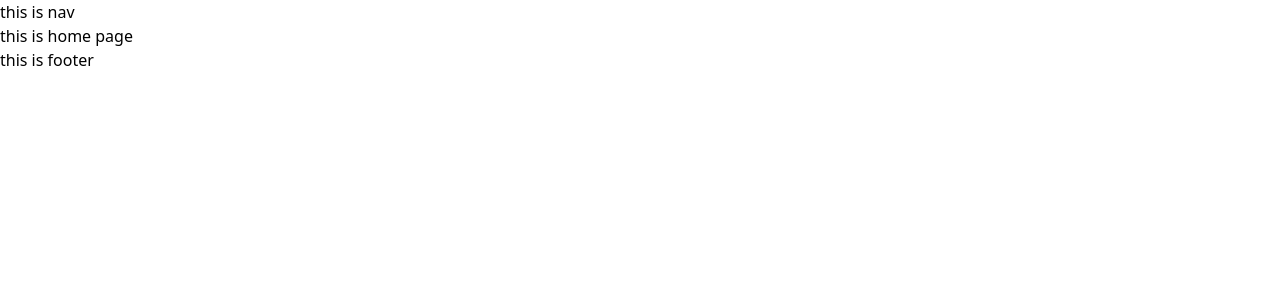
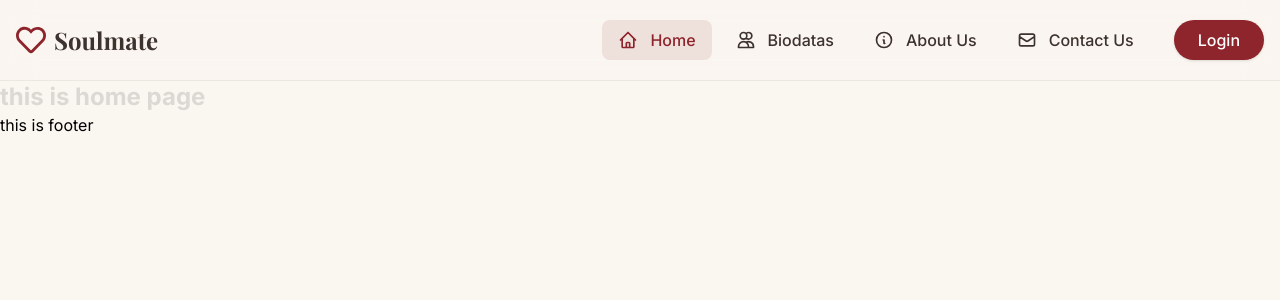
Before and after one commit to ana-yet/soulmate-client, a React (Vite) app: page / in a window 1280 px wide. Shown: the top 300 px of the page. Built offline with nearby package versions, Linux system fonts and the light colour scheme; a web font is replaced by a local one.

Commit message:
desing the navbar error fixed: the custom color error for the string navbar desinged with some route and login button

```diff
--- a/package.json
+++ b/package.json
@@ -14,10 +14,12 @@
     "@tanstack/react-query": "^5.82.0",
     "axios": "^1.10.0",
     "firebase": "^11.10.0",
+    "prop-types": "^15.8.1",
     "react": "^19.1.0",
     "react-dom": "^19.1.0",
     "react-hook-form": "^7.60.0",
     "react-hot-toast": "^2.5.2",
+    "react-icons": "^5.5.0",
     "react-router": "^7.6.3",
     "tailwindcss": "^4.1.11"
   },
--- a/src/Pages/Home/Home/Home.jsx
+++ b/src/Pages/Home/Home/Home.jsx
@@ -1,7 +1,13 @@
 import React from "react";
 
 const Home = () => {
-  return <div>this is home page</div>;
+  return (
+    <div className="">
+      <div className="text-2xl font-bold text-secondary ">
+        this is home page
+      </div>
+    </div>
+  );
 };
 
 export default Home;
--- a/src/Shared/Navbar/Navbar.jsx
+++ b/src/Shared/Navbar/Navbar.jsx
@@ -1,7 +1,132 @@
-import React from "react";
+import React, { useState } from "react";
+import { Link } from "react-router";
+import PropTypes from "prop-types";
+import {
+  HiMenuAlt3,
+  HiX,
+  HiOutlineHome,
+  HiOutlineUsers,
+  HiOutlineInformationCircle,
+  HiOutlineMail,
+  HiOutlineViewGrid,
+} from "react-icons/hi";
+import { FaRegHeart } from "react-icons/fa"; // Placeholder Logo Icon
+import NavbarLink from "./NavbarLink";
 
-const Navbar = () => {
-  return <div>this is nav</div>;
+const mainLinks = [
+  { path: "/", title: "Home", icon: <HiOutlineHome /> },
+  { path: "/biodatas", title: "Biodatas", icon: <HiOutlineUsers /> },
+  {
+    path: "/about-us",
+    title: "About Us",
+    icon: <HiOutlineInformationCircle />,
+  },
+  { path: "/contact-us", title: "Contact Us", icon: <HiOutlineMail /> },
+];
+
+/**
+ * The main application Navbar, styled with the "Velvet & Ivory" theme.
+ * @param {{isLoggedIn?: boolean}} props
+ */
+const Navbar = ({ isLoggedIn = false }) => {
+  const [isMenuOpen, setIsMenuOpen] = useState(false);
+  const toggleMenu = () => setIsMenuOpen(!isMenuOpen);
+
+  return (
+    // Header uses bg-background and a subtle border of bg-secondary
+    <header className="sticky top-0 z-50 w-full border-b border-secondary/50 bg-background/90 backdrop-blur-lg">
+      <nav className="container mx-auto flex h-20 items-center justify-between px-4">
+        {/* Logo Section */}
+        <Link to="/" className="flex items-center gap-2">
+          {/* Logo icon uses the main accent color for prominence */}
+          <FaRegHeart className="text-3xl text-accent" />
+          {/* Site name uses the secondary font and main text color (text-txt) */}
+          <span className="font-secondary text-2xl font-bold text-txt">
+            Soulmate
+          </span>
+        </Link>
+
+        {/* Desktop Navigation */}
+        <div className="hidden items-center gap-2 md:flex">
+          {mainLinks.map((link) => (
+            <NavbarLink key={link.path} to={link.path} icon={link.icon}>
+              {link.title}
+            </NavbarLink>
+          ))}
+          {isLoggedIn ? (
+            <NavbarLink
+              to="/dashboard"
+              icon={<HiOutlineViewGrid />}
+              // Dashboard link uses the utility color for a premium feel
+              className="!text-utility hover:!bg-utility/10 hover:!text-utility"
+            >
+              Dashboard
+            </NavbarLink>
+          ) : (
+            <Link
+              to="/login"
+              className="ml-4 rounded-full bg-accent px-6 py-2 font-primary font-medium text-white shadow-sm transition-transform hover:scale-105"
+            >
+              Login
+            </Link>
+          )}
+        </div>
+
+        {/* Mobile Menu Button */}
+        <button
+          onClick={toggleMenu}
+          aria-label="Toggle Menu"
+          className="text-3xl text-txt md:hidden"
+        >
+          {isMenuOpen ? <HiX /> : <HiMenuAlt3 />}
+        </button>
+      </nav>
+
+      {/* Mobile Menu Dropdown */}
+      <div
+        className={`absolute w-full bg-background shadow-lg transition-all duration-300 ease-in-out md:hidden ${
+          isMenuOpen ? "top-20" : "-top-[30rem]"
+        }`}
+      >
+        <div className="flex flex-col gap-4 border-t border-secondary/50 p-6">
+          {mainLinks.map((link) => (
+            <NavbarLink
+              key={link.path}
+              to={link.path}
+              icon={link.icon}
+              onClick={toggleMenu}
+            >
+              {link.title}
+            </NavbarLink>
+          ))}
+          <div className="mt-4 w-full border-t border-secondary/50 pt-6">
+            {isLoggedIn ? (
+              <NavbarLink
+                to="/dashboard"
+                icon={<HiOutlineViewGrid />}
+                onClick={toggleMenu}
+                className="w-full justify-center !bg-utility/10 !text-utility"
+              >
+                Dashboard
+              </NavbarLink>
+            ) : (
+              <Link
+                to="/login"
+                onClick={toggleMenu}
+                className="block w-full rounded-md bg-accent py-3 text-center font-primary font-medium text-white"
+              >
+                Login
+              </Link>
+            )}
+          </div>
+        </div>
+      </div>
+    </header>
+  );
+};
+
+Navbar.propTypes = {
+  isLoggedIn: PropTypes.bool,
 };
 
 export default Navbar;
--- /dev/null
+++ b/src/Shared/Navbar/NavbarLink.jsx
@@ -0,0 +1,40 @@
+import React from "react";
+import { NavLink } from "react-router";
+import PropTypes from "prop-types";
+
+const NavbarLink = ({ to, icon, children, className = "", onClick }) => {
+  // Base classes for all links, using your custom font-primary
+  const baseClasses =
+    "group flex items-center gap-3 rounded-lg px-4 py-2 font-primary text-base font-medium transition-all duration-300";
+
+  // Classes for active vs. inactive links using your custom color properties
+  // The active link has a subtle background tint of the accent color.
+  const activeClass = "bg-accent/10 text-accent";
+  // The inactive link uses the main text color (text-txt) and gets the tint on hover.
+  const inactiveClass = "text-txt hover:bg-accent/5 hover:text-accent";
+
+  return (
+    <NavLink
+      to={to}
+      onClick={onClick}
+      className={({ isActive }) =>
+        `${baseClasses} ${isActive ? activeClass : inactiveClass} ${className}`
+      }
+    >
+      {/* Icon passed as a prop */}
+      <span className="text-xl">{icon}</span>
+      {/* Link title */}
+      <span>{children}</span>
+    </NavLink>
+  );
+};
+
+NavbarLink.propTypes = {
+  to: PropTypes.string.isRequired,
+  icon: PropTypes.node.isRequired,
+  children: PropTypes.node.isRequired,
+  className: PropTypes.string,
+  onClick: PropTypes.func,
+};
+
+export default NavbarLink;
--- a/src/index.css
+++ b/src/index.css
@@ -1,15 +1,22 @@
 @import url("https://fonts.googleapis.com/css2?family=Inter:ital,opsz,wght@0,14..32,100..900;1,14..32,100..900&family=Playfair+Display:ital,wght@0,400..900;1,400..900&display=swap");
 @import "tailwindcss";
 
+@tailwind utilities;
+
 @theme {
-  --color-primary: "#C2185B";
-  --color-secondary: "#A68EBB";
-  --color-champagne: "#F7E7CE";
-  --color-background: "#FAF9F6";
-  --color-heading: "#4E342E";
-  --color-text: "#4F4F4F";
-  --color-gold: "#B7935F";
+  /* error fixed and learning  : don't use string   */
+  --color-background: #faf6f0;
+  --color-secondary: #dcd8d3;
+  --color-accent: #8e242c;
+  --color-txt: #3c322e;
+  --color-utility: #b38b59;
 
   --font-secondary: Playfair Display, serif;
   --font-primary: Inter, sans-serif;
 }
+
+@layer base {
+  body {
+    @apply font-primary bg-background;
+  }
+}
```
Also changed, not shown: 1 other file (tests, documents, lock files or other folders).
